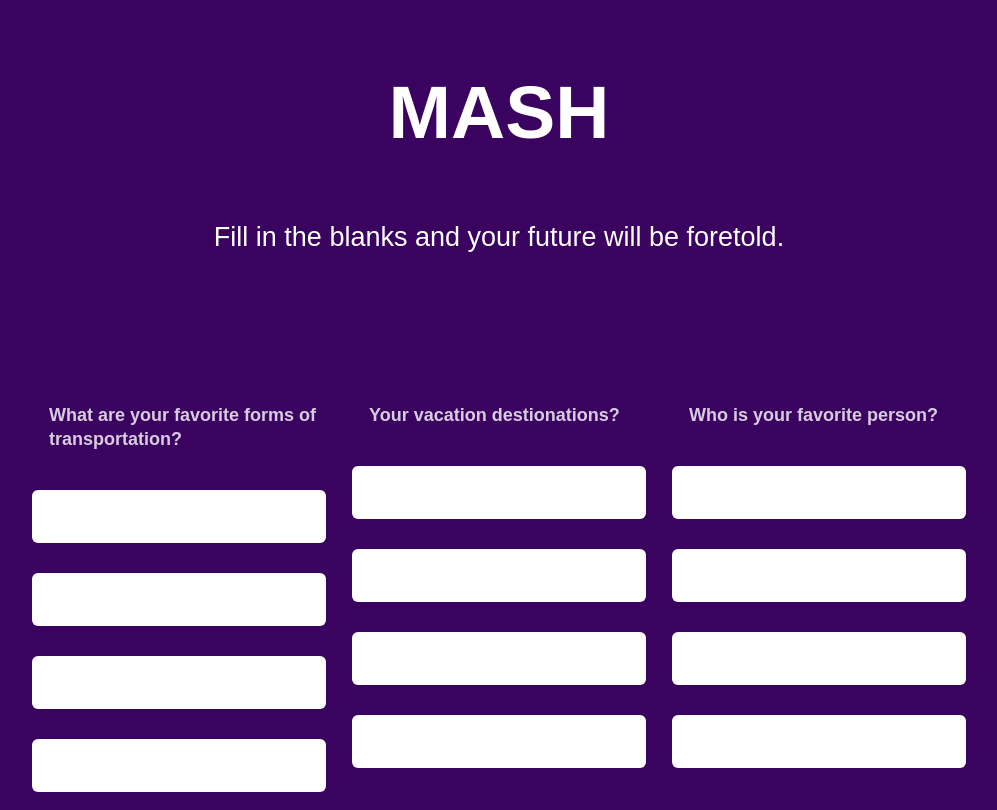
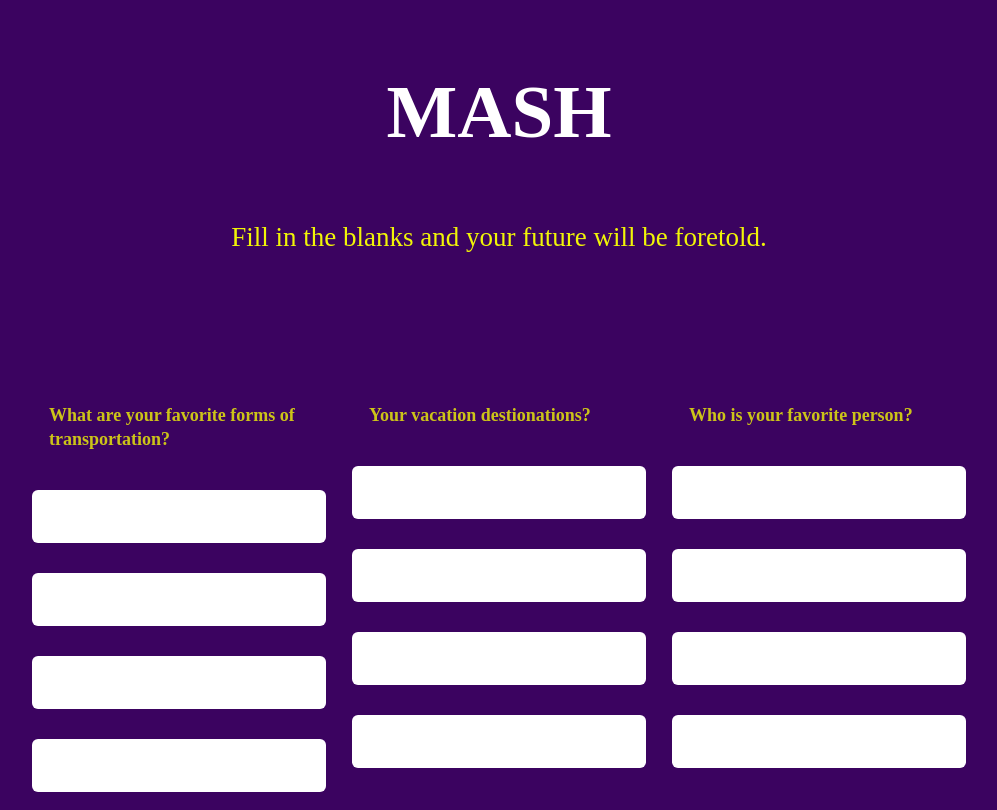
Before and after one commit to Chammond1969/Mash-Game, a plain HTML site: page index.html in a window 1280 px wide. Shown: the top 810 px of the page, without its empty margins (141-1138 px from the left). Drawn offline with Linux system fonts and the light colour scheme.

Commit message:
Update style.css

```diff
--- a/style.css
+++ b/style.css
@@ -1,8 +1,8 @@
 /* Body styling */
 body {
   background: #3b0360;
-  color: #fff;
-  font-family:  Luminari, Arial;
+  color: rgb(241, 245, 7);
+  font-family:  Brush Script MT, French Script MT;
   font-size: 27px;
   font-weight: 300;
   line-height: 1.65em;
@@ -65,7 +65,7 @@ h1 {
 .choice-bucket input {
   border: 0;
   border-radius: 6px;
-  color: #e9f008;
+  color: #ec08f0;
   font-size: 18px;
   margin: 15px 4%;
   outline: 0;
```
